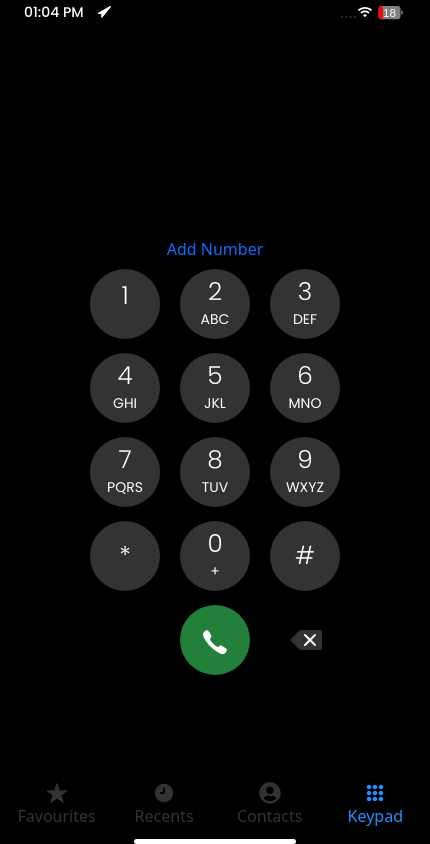
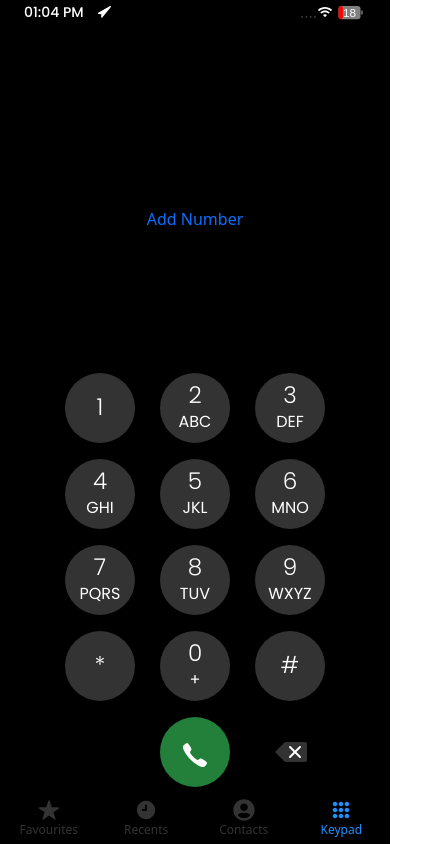
Before and after one commit to i-MuhammadAli/Phone-app, a React (Vite) app: page /dial in a window 390 px wide. Shown: the whole page, 430 px wide, since content can reach past the window. Built offline with nearby package versions, Linux system fonts and the light colour scheme.

Commit message:
handled height + route + number limit
handled height scrollbars + made sure that call ends goes to the recent route  + added a limit of 15 characters for a phone number

```diff
--- a/index.html
+++ b/index.html
@@ -2,7 +2,7 @@
 <html lang="en">
   <head>
     <meta charset="UTF-8" />
-    <link rel="icon" type="image/svg+xml" href="/public/phone-favicon.png" />
+    <link rel="icon" type="image/svg+xml" href="/phone-favicon.png" />
     <meta name="viewport" content="width=device-width, initial-scale=1.0" />
     <title>Phone App</title>
   </head>
--- a/src/App.jsx
+++ b/src/App.jsx
@@ -1,8 +1,8 @@
 import { Routes, Route, useLocation, Navigate } from "react-router-dom";
 import { useSelector } from "react-redux";
 import StatusBar from "./Components/StatusBar";
+import { routes } from "./routes";
 import TabBar from "./Components/TabBar";
-import { routes } from "./routes";
 import CallScreen from "./Components/CallScreen";
 
 function App() {
@@ -14,7 +14,11 @@ function App() {
   const callRoute = callActive ? (
     <Route key="/call" path="/call" element={<CallScreen />} />
   ) : (
-    <Route key="/call" path="/call" element={<Navigate to="/dial" replace />} />
+    <Route
+      key="/call"
+      path="/call"
+      element={<Navigate to="/recent" replace />}
+    />
   );
 
   return (
@@ -24,7 +28,10 @@ function App() {
       <Routes>
         {routes.map(({ path, component }, index) => {
           if (!path || !component) {
-            console.error("Invalid route configuration", { path, component });
+            console.error("Invalid route configuration", {
+              path,
+              component,
+            });
             return null;
           }
           return path === "/call" ? (
--- a/src/Components/CallScreen.jsx
+++ b/src/Components/CallScreen.jsx
@@ -23,10 +23,6 @@ const CallScreen = () => {
   const navigate = useNavigate();
   const { callData } = useSelector((state) => state?.call);
 
-  if (!callData || !callData[0]) {
-    return <div>Loading...</div>;
-  }
-
   const handleCallEnd = () => {
     dispatch(endPhoneCall(() => navigate("/recent")));
   };
@@ -41,8 +37,8 @@ const CallScreen = () => {
 
   return (
     <div className="d-flex flex-column justify-content-between align-items-center callwindow">
-      <div className="d-flex flex-column align-items-start text-white call-info">
-        <div className="d-flex callwindow-icon ms-auto">
+      <div className="d-flex flex-column align-items-center text-white w-100 call-info">
+        <div className="d-flex align-self-end callwindow-icon">
           <RxInfoCircled />
         </div>
         <div className="status">calling mobile...</div>
--- a/src/Components/DialPad.jsx
+++ b/src/Components/DialPad.jsx
@@ -26,7 +26,11 @@ const DialPad = () => {
   ];
 
   const handleButtonClick = (value) => {
+    if (currentNumber.length < 15) {
       setCurrentNumber((prev) => prev + value);
+    } else {
+      alert("Phone number cannot exceed 15 characters.");
+    }
   };
 
   const handleRemoveNumBtn = () => {
@@ -62,29 +66,28 @@ const DialPad = () => {
   };
 
   return (
-    <div className="flex-grow-1 d-flex flex-column justify-content-center align-items-center bg-black text-white dialpad-container">
+    <section className="d-flex flex-column align-items-center justify-content-around bg-black text-white dialpad-container">
+      <div className="d-flex flex-column align-items-center justify-content-between my-auto dialpad-number">
         <input
           type="text"
           readOnly
           value={currentNumber}
           className="bg-transparent border-0 text-center fs-1 text-white number-preview"
         />
-      <p className="text-primary cursor-pointer mb-2">Add Number</p>
-      <div className="d-grid align-items-center dialpad-grid">
+        <p className="text-primary my-1 cursor-pointer">Add Number</p>
+      </div>
+      <div className="d-grid align-items-center justify-content-center mb-2 dialpad-grid">
         {dialPadValues.map((item) => (
           <button
             key={item?.no}
-            className="d-flex justify-content-center align-items-center  text-white dialpad-button"
+            className="d-flex flex-column justify-content-center align-items-center  text-white dialpad-button"
             onClick={() => handleButtonClick(item?.no)}
           >
-            <div className="text-center">
-              <h2 className={`m-0 fw-light ${item.no === "1" ? "mb-3" : ""}`}>
-                {item?.no}
-              </h2>
-              <small>{item?.chars}</small>
-            </div>
+            <h3 className="m-0 fw-light">{item?.no}</h3>
+            <p className="m-0">{item?.chars}</p>
           </button>
         ))}
+        <div className="text-center"></div>
         <button
           className="dialpad-call"
           onClick={handleCallBtn}
@@ -100,7 +103,7 @@ const DialPad = () => {
           <img src={removeBtn} alt="Delete Icon" />
         </button>
       </div>
-    </div>
+    </section>
   );
 };
 
--- a/src/Components/RecentLog.jsx
+++ b/src/Components/RecentLog.jsx
@@ -14,7 +14,7 @@ const RecentLog = () => {
   };
 
   const filteredCallLog = callData?.filter(
-    (call) => activeFilter === "All" || call.type === "Missed"
+    (call) => activeFilter === "All" || call?.type === "Missed"
   );
 
   return (
--- a/src/Components/TabBar.jsx
+++ b/src/Components/TabBar.jsx
@@ -1,5 +1,5 @@
 import { Row, Col } from "reactstrap";
-import { FaUser, FaUserCircle } from "react-icons/fa";
+import { FaUserCircle } from "react-icons/fa";
 import { IoIosKeypad } from "react-icons/io";
 import { TbClockHour9Filled } from "react-icons/tb";
 import { IoStar } from "react-icons/io5";
@@ -23,8 +23,8 @@ const TabBar = () => {
   };
 
   return (
-    <section className="d-flex justify-content-center align-items-center bg-black fixed-bottom mx-auto text-white tabbar-container ">
-      <Row className="text-center tabbar-row ">
+    <section className="d-flex justify-content-center align-items-center bg-black text-white w-100 tabbar-container pb-1">
+      <Row className="d-flex justify-content-between align-items-center text-center w-100 tabbar-row">
         {navItems.map((item, index) => {
           const isActive = location.pathname === item.path;
 
@@ -34,9 +34,14 @@ const TabBar = () => {
                 onClick={() => item.path && handleTabBtns(item?.path)}
                 disabled={!item?.path}
               >
-                <item.icon size={22} color={isActive ? "dodgerblue" : "#333"} />
+                <div className="tabbar-icon">
+                  <item.icon
+                    size={22}
+                    color={isActive ? "dodgerblue" : "#333"}
+                  />
+                </div>
                 <p
-                  className="m-0"
+                  className="tabbar-label m-0"
                   style={{
                     color: isActive ? "dodgerblue" : "#333",
                   }}
@@ -47,7 +52,6 @@ const TabBar = () => {
             </Col>
           );
         })}
-        <div className="mx-auto bg-white tabbar-line"></div>
       </Row>
     </section>
   );
--- a/src/assets/index.css
+++ b/src/assets/index.css
@@ -7,46 +7,27 @@ html {
   margin: 0;
   padding: 0;
   box-sizing: border-box;
-  height: 100%;
-  background-color: black !important;
+  /* background-color: black !important; */
 }
 
 .parent-container {
   height: 100vh;
   width: 430px;
-  border-radius: 1rem;
 }
 
 /* ---------- COMMON STYLES ---------- */
-
-/* Container  */
-.container {
-  display: flex;
-  flex-direction: column;
-  justify-content: space-between;
-  height: 100vh;
-  background-color: black;
-  color: white;
-}
 
 /* Button  */
 button {
   background: none;
   border: none;
   cursor: pointer;
-  font-size: inherit;
 }
 
 /* ---------- STATUS BAR STYLES ---------- */
 
-.status-bar {
-  box-shadow: 0 -2px 5px rgba(0, 0, 0, 0.5);
-}
-
 .status-bar-container {
   width: 100%;
-  gap: 11rem;
-  justify-items: center;
 }
 
 .status-time {
@@ -69,27 +50,19 @@ button {
 
 /* ---------- TAB BAR STYLES ---------- */
 
-.tabbar-container {
-  box-shadow: 0 -2px 5px rgba(0, 0, 0, 0.5);
-  width: 430px;
-}
-
-.tabbar-row {
-  gap: 10px 1.2rem;
-  justify-items: center;
-}
-
-.tabbar-line {
-  width: 40% !important;
-  border-radius: 5px;
-  height: 5px;
+.tabbar-label {
+  font-size: 12px;
 }
 
 /* ---------- DIALPAD STYLES ---------- */
 
 /* DialPad Container */
 .dialpad-container {
-  overflow-y: auto;
+  height: 100%;
+}
+
+.number-preview {
+  height: 40px;
 }
 
 .number-preview:focus {
@@ -103,7 +76,7 @@ button {
 .dialpad-grid {
   grid-template-columns: repeat(3, 1fr);
   grid-template-rows: repeat(4, auto);
-  gap: 14px 20px;
+  gap: 16px 25px;
   justify-items: center;
   font-family: "Poppins", sans-serif !important;
 }
@@ -149,13 +122,10 @@ button {
 .callwindow {
   height: 100vh;
   padding: 20px;
-  position: relative;
   background: radial-gradient(at top left, #66676b, #353a40);
 }
 
 .callwindow-icon {
-  margin-right: -80%;
-  top: 2%;
   color: #bbb;
 }
 
@@ -284,3 +254,9 @@ button {
 .delete-button:hover {
   color: #cc0000;
 }
+
+@media (max-width: 450.98px) {
+  .parent-container {
+    width: auto;
+  }
+}
```
Lines whose indentation alone changed are shown as unchanged.
